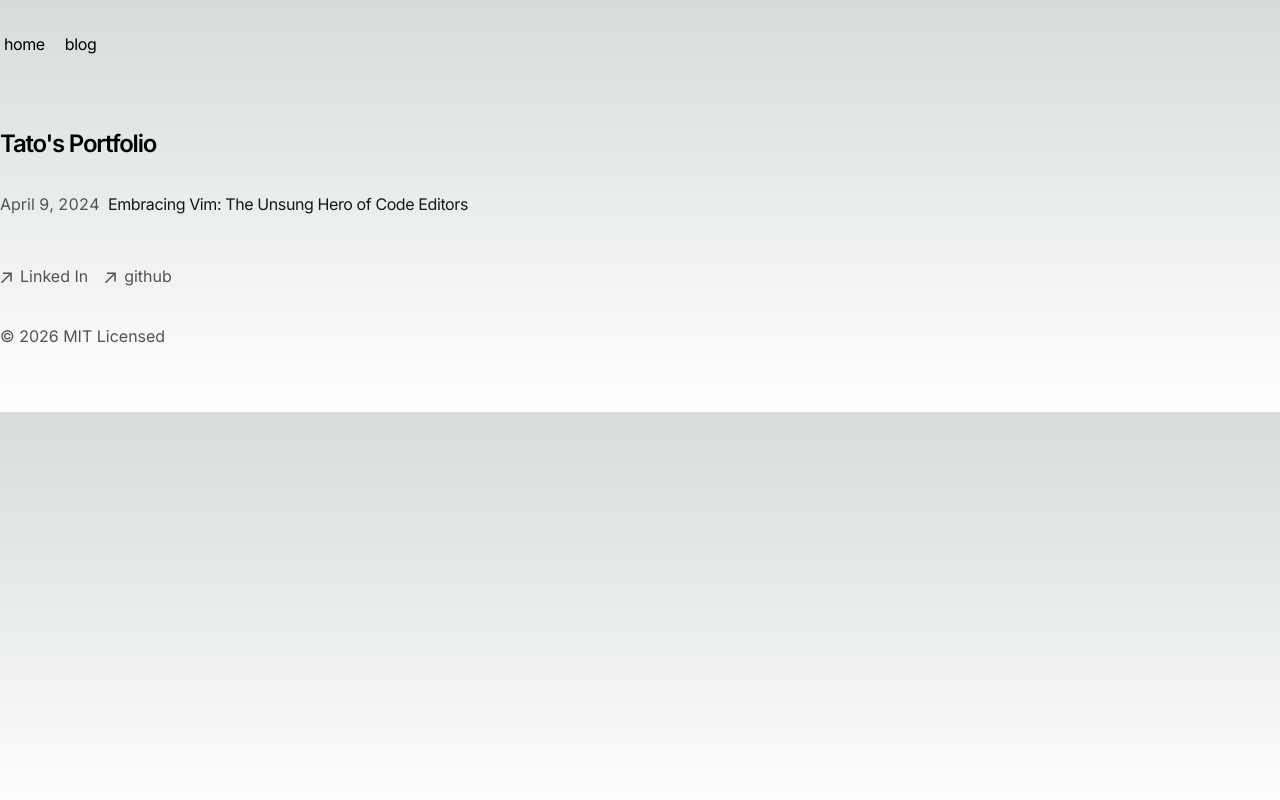
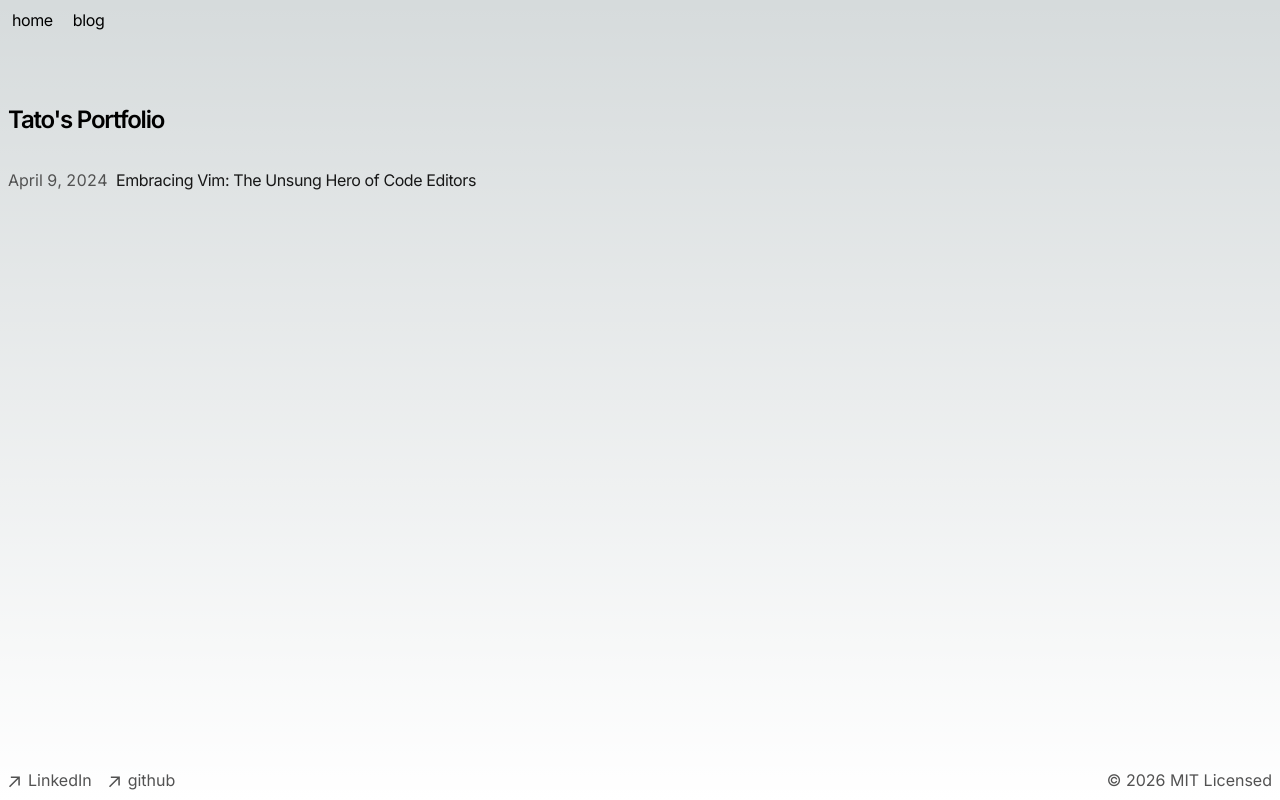
Before and after one commit to tatooin6/portfolio, a Next.js app: page /blog in a window 1280 px wide. Built offline with nearby package versions, Linux system fonts and the light colour scheme.

Commit message:
Implement upgrades
- Improved footer section.
- Implemented conditional for no existing blog message.
- Updated layout for taking all the page height on.

```diff
--- a/src/app/components/Footer.tsx
+++ b/src/app/components/Footer.tsx
@@ -17,7 +17,7 @@ function ArrowIcon() {
 
 const Footer = () => {
   return (
-    <footer className="mb-16">
+    <footer className="mb-1 flex flex-row justify-between">
       <ul className="font-sm mt-8 flex flex-col space-x-0 space-y-2 text-neutral-600 md:flex-row md:space-x-4 md:space-y-0 dark:text-neutral-300">
         <li>
           <a
@@ -27,7 +27,7 @@ const Footer = () => {
             href="https://www.linkedin.com/in/antonio-pantoja-382b1a189/"
           >
             <ArrowIcon />
-            <p className="ml-2 h-7">Linked In</p>
+            <p className="ml-2 h-7">LinkedIn</p>
           </a>
         </li>
         <li>
--- a/src/app/components/Posts.tsx
+++ b/src/app/components/Posts.tsx
@@ -5,11 +5,14 @@ const Posts = () => {
   let allBlogs = getBlogPosts();
 
   return (
+    <>
+      {allBlogs.length > 0 ? (
         <div>
           {allBlogs
             .sort((a, b) => {
               if (
-            new Date(a.metadata.publishedAt) > new Date(b.metadata.publishedAt)
+                new Date(a.metadata.publishedAt) >
+                new Date(b.metadata.publishedAt)
               ) {
                 return -1;
               }
@@ -32,6 +35,17 @@ const Posts = () => {
               </Link>
             ))}
         </div>
+      ) : (
+        <div className="flex justify-center items-center mt-6 p-4 border-sky-50 border-dashed border-gray-500 rounded-lg bg-gray-100 dark:bg-gray-800">
+          <p className="text-lg text-neutral-800 dark:text-neutral-200">
+            Sorry, there are no blogs available yet.{" "}
+            <span className="text-grey-500 font-semibold">
+              Check back soon!
+            </span>
+          </p>
+        </div>
+      )}
+    </>
   );
 };
 
--- a/src/app/layout.tsx
+++ b/src/app/layout.tsx
@@ -19,12 +19,10 @@ export default function RootLayout({
 }>) {
   return (
     <html lang="en">
-      <body className={inter.className}>
-        <main className="flex-auto min-w-0 mt-6 flex flex-col px-2 md:px-0">
-          <Navbar />
-          {children}
-          <Footer />
-        </main>
+      <body className={`${inter.className} flex flex-col min-h-screen px-2`}>
+        <Navbar />
+        <main className="flex-grow px-2 md:px-0">{children}</main>
+        <Footer />
       </body>
     </html>
   );
```
Lines whose indentation alone changed are shown as unchanged.
